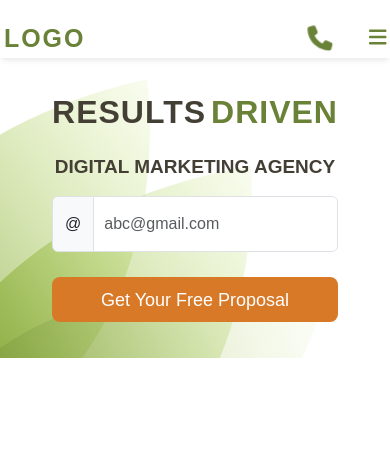
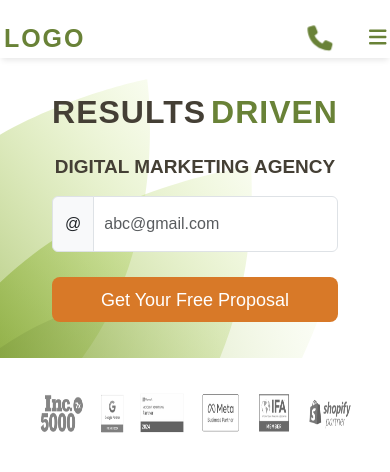
Before and after one commit to Sandorcleagne/seowebsite, a Next.js app: page / in a window 390 px wide. Shown: the top 472 px of the page. Built offline with nearby package versions, Linux system fonts and the light colour scheme.

Commit message:
upper banner image done

```diff
--- /dev/null
+++ b/src/app/components/bannerImage/BannerImage.jsx
@@ -0,0 +1,21 @@
+import React from "react";
+import styles from "./styles.module.css";
+import Image from "next/image";
+const BannerImage = () => {
+  const { outerSection, innerSection, bannerImage } = styles;
+  return (
+    <div className={outerSection}>
+      <div className={innerSection}>
+        <Image
+          src="/images/Badge-Strip-1.png"
+          alt="badge-strip"
+          height={200}
+          width={400}
+          className={bannerImage}
+        />
+      </div>
+    </div>
+  );
+};
+
+export default BannerImage;
--- /dev/null
+++ b/src/app/components/bannerImage/styles.module.css
@@ -0,0 +1,31 @@
+.outerSection {
+  width: 100%;
+  display: flex;
+  justify-content: center;
+  align-items: center;
+}
+.innerSection {
+  margin-top: 30px;
+}
+.bannerImage {
+  width: 100%;
+  height: 90px;
+}
+@media only screen and (max-width: 600px) {
+  .innerSection {
+    margin-top: 30px;
+    display: flex;
+    align-items: center;
+    justify-content: center;
+  }
+  .bannerImage {
+    width: 80%;
+    height: 50px;
+  }
+}
+@media only screen and (min-width: 601px) and (max-width: 1023px) {
+  .innerSection {
+    margin-top: 30px;
+    width: 80%;
+  }
+}
--- a/src/app/page.js
+++ b/src/app/page.js
@@ -1,9 +1,11 @@
+import BannerImage from "./components/bannerImage/BannerImage";
 import HeroSection from "./components/hero/HeroSection";
 
 export default function Home() {
   return (
     <>
       <HeroSection />
+      <BannerImage />
     </>
   );
 }
```
Also changed, not shown: public/images/Badge-Strip-1.png (added).
